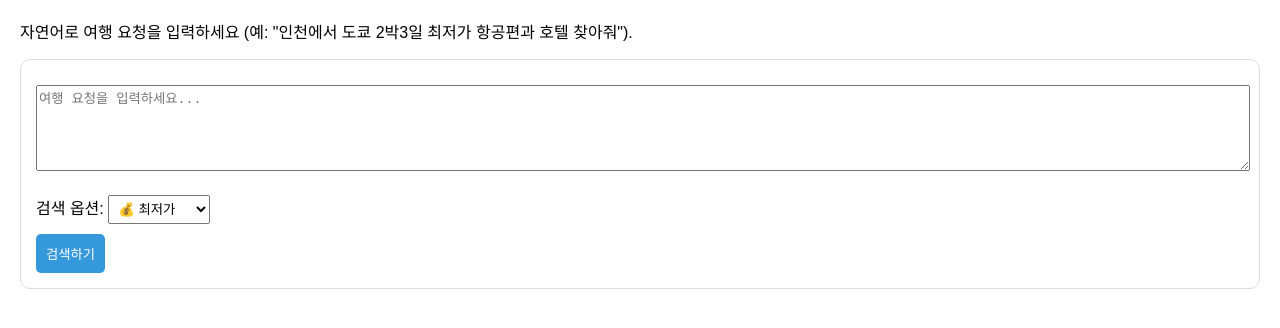
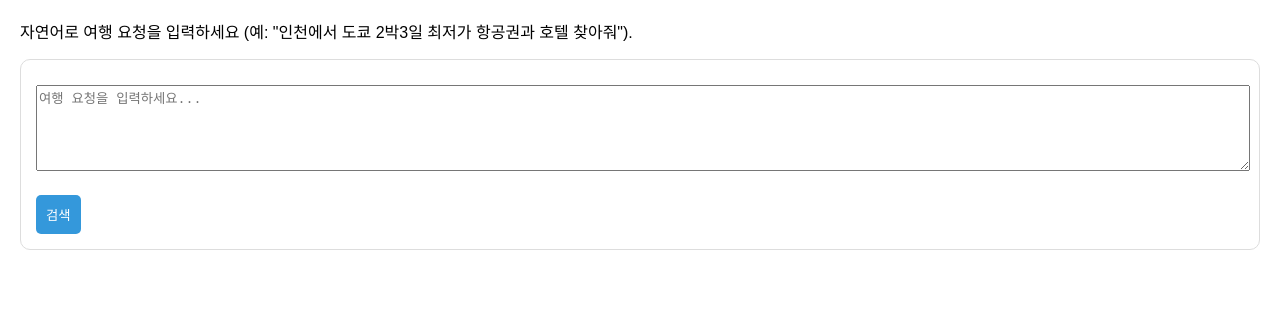
Before and after one commit to mj-08/ax, a plain HTML site: page agent.html in a window 1280 px wide. Shown: the part 70-398 px from the top of the page. Drawn offline with Linux system fonts and the light colour scheme.

Commit message:
Update agent.html

```diff
--- a/agent.html
+++ b/agent.html
@@ -3,37 +3,33 @@
 <head>
 <meta charset="UTF-8">
 <meta name="viewport" content="width=device-width, initial-scale=1.0">
-  <title>여행 전문 AI 에이전트</title>
+<title>여행 AI 에이전트 - 모의 예약</title>
 <style>
 body { font-family: Arial, sans-serif; margin: 20px; }
 h1 { color: #2c3e50; }
 .card { border: 1px solid #ddd; border-radius: 10px; padding: 15px; margin-bottom: 15px; }
-    button { background: #3498db; color: #fff; border: none; padding: 10px; border-radius: 5px; cursor: pointer; }
+button { background: #3498db; color: #fff; border: none; padding: 10px; border-radius: 5px; cursor: pointer; margin-top: 10px; }
 button:hover { background: #2980b9; }
 textarea { width: 100%; height: 80px; margin: 10px 0; }
-    select { padding: 5px; margin: 10px 0; }
+.option-card { border: 1px solid #ccc; padding: 10px; margin: 5px 0; border-radius: 5px; cursor: pointer; }
+.option-card:hover { background: #f0f0f0; }
 </style>
 </head>
 <body>
+
 <h1>✈️ 여행 전문 AI 에이전트</h1>
-  <p>자연어로 여행 요청을 입력하세요 (예: "인천에서 도쿄 2박3일 최저가 항공편과 호텔 찾아줘").</p>
+<p>자연어로 여행 요청을 입력하세요 (예: "인천에서 도쿄 2박3일 최저가 항공권과 호텔 찾아줘").</p>
 
 <div class="card">
-    <textarea id="user-request" placeholder="여행 요청을 입력하세요..."></textarea>
-    <br>
-    <label for="option">검색 옵션:</label>
-    <select id="option">
-      <option value="price">💰 최저가</option>
-      <option value="time">⏱ 최단시간</option>
-      <option value="stops">🔄 최소환승</option>
-    </select>
-    <br>
-    <button onclick="processRequest()">검색하기</button>
-    <div id="results"></div>
+  <textarea id="user-request" placeholder="여행 요청을 입력하세요..."></textarea><br>
+  <button onclick="searchCandidates()">검색</button>
 </div>
 
+<div id="results"></div>
+<div id="checkout"></div>
+
 <script>
-    // 간단한 자연어 파싱 함수 (실제는 GPT 같은 LLM 연결 가능)
+// 자연어에서 여행 정보 추출 (간단 mock, 실제는 LLM 사용 가능)
 function parseRequest(text) {
   const originMatch = text.match(/인천|서울|김포|부산|제주/);
   const destinationMatch = text.match(/도쿄|오사카|뉴욕|파리|런던/);
@@ -50,35 +46,44 @@
   };
 }
 
-    function processRequest() {
+// 모의 검색
+function searchCandidates() {
   const text = document.getElementById("user-request").value;
-      const option = document.getElementById("option").value;
   const query = parseRequest(text);
   const resultsDiv = document.getElementById("results");
-      resultsDiv.innerHTML = `<p>검색 요청: ${query.origin} → ${query.destination}, ${query.nights}박 ${query.days}일</p>`;
+  resultsDiv.innerHTML = `<p>검색 요청: ${query.origin} → ${query.destination}, ${query.nights}박 ${query.days}일</p><h3>추천 옵션</h3>`;
 
-      // mock 항공권 데이터
-      const flights = {
-        price: { airline: "아시아나", price: 350000, duration: "2시간20분", stops: 0 },
-        time: { airline: "대한항공", price: 420000, duration: "2시간05분", stops: 0 },
-        stops: { airline: "ANA", price: 480000, duration: "2시간30분", stops: 0 }
-      };
+  // mock 항공/호텔 후보
+  const options = [
+    { type: "최저가", airline: "아시아나", price: 350000, duration: "2시간20분", stops: 0, hotel: {name:"도쿄 캡슐호텔", price:70000, rating:"⭐3.5"} },
+    { type: "최단시간", airline: "대한항공", price: 420000, duration: "2시간05분", stops: 0, hotel: {name:"신주쿠 비즈니스 호텔", price:90000, rating:"⭐4.0"} },
+    { type: "최소리스크", airline: "ANA", price: 480000, duration: "2시간30분", stops: 0, hotel: {name:"도쿄 시티 호텔", price:130000, rating:"⭐4.7"} }
+  ];
 
-      // mock 호텔 데이터
-      const hotels = {
-        price: { name: "도쿄 캡슐호텔", price: 70000, rating: "⭐3.5" },
-        time: { name: "신주쿠 비즈니스 호텔", price: 90000, rating: "⭐4.0" },
-        stops: { name: "도쿄 시티 호텔", price: 130000, rating: "⭐4.7" }
-      };
+  options.forEach((opt, idx) => {
+    const div = document.createElement("div");
+    div.className = "option-card";
+    div.innerHTML = `
+      <strong>[${opt.type}]</strong> ✈ ${opt.airline} | ${opt.duration} | ₩${opt.price.toLocaleString()} | 환승 ${opt.stops}회 <br>
+      🏨 ${opt.hotel.name} | ₩${opt.hotel.price.toLocaleString()} / 박 | ${opt.hotel.rating}
+    `;
+    div.onclick = () => selectOption(opt);
+    resultsDiv.appendChild(div);
+  });
+}
 
-      const selectedFlight = flights[option];
-      const selectedHotel = hotels[option];
-
-      resultsDiv.innerHTML += "<h3>🛫 항공권 추천</h3>";
-      resultsDiv.innerHTML += `<p>${selectedFlight.airline} | ${selectedFlight.duration} | ₩${selectedFlight.price.toLocaleString()} | 환승 ${selectedFlight.stops}회</p>`;
-
-      resultsDiv.innerHTML += "<h3>🏨 호텔 추천</h3>";
-      resultsDiv.innerHTML += `<p>${selectedHotel.name} | ₩${selectedHotel.price.toLocaleString()} / 박 | ${selectedHotel.rating}</p>`;
+// 옵션 선택 시 모의 결제 화면 표시
+function selectOption(option) {
+  const checkoutDiv = document.getElementById("checkout");
+  checkoutDiv.innerHTML = `
+    <div class="card">
+      <h3>🛒 결제 전 확인</h3>
+      <p><strong>항공편:</strong> ${option.airline} | ${option.duration} | ₩${option.price.toLocaleString()} | 환승 ${option.stops}회</p>
+      <p><strong>호텔:</strong> ${option.hotel.name} | ₩${option.hotel.price.toLocaleString()} / 박 | ${option.hotel.rating}</p>
+      <p><strong>총 예상 비용:</strong> ₩${(option.price + option.hotel.price * 2).toLocaleString()}</p>
+      <button onclick="alert('모의 결제 완료! 실제 결제는 이루어지지 않습니다.')">모의 결제 진행</button>
+    </div>
+  `;
 }
 </script>
 </body>
```
Lines whose indentation alone changed are shown as unchanged.
